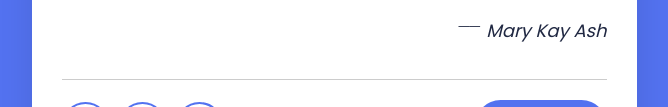
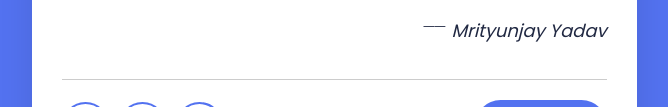
Before and after one commit to ANTRUMEYE/-random-quotes-generator-javascript, a plain HTML site: page index.html in a window 1280 px wide. Shown: the part 406-513 px from the top of the page, without its empty margins (306-974 px from the left). Drawn offline with Linux system fonts and the light colour scheme.

Commit message:
Update index.html

```diff
--- a/index.html
+++ b/index.html
@@ -18,7 +18,7 @@
         </div>
         <div class="author">
           <span>__</span>
-          <span class="name">Mary Kay Ash</span>
+          <span class="name">Mrityunjay Yadav</span>
         </div>
       </div>
       <div class="buttons">
```
